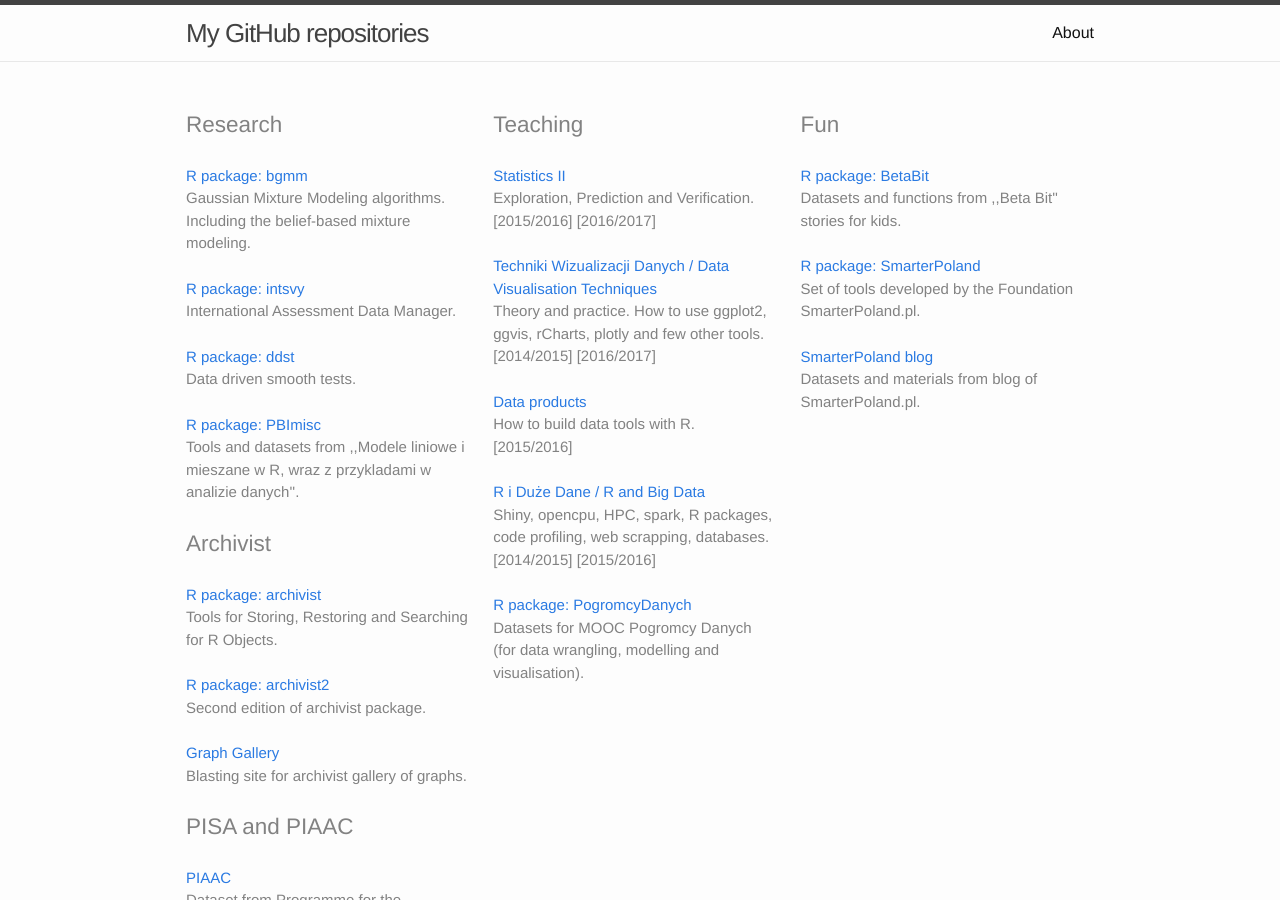
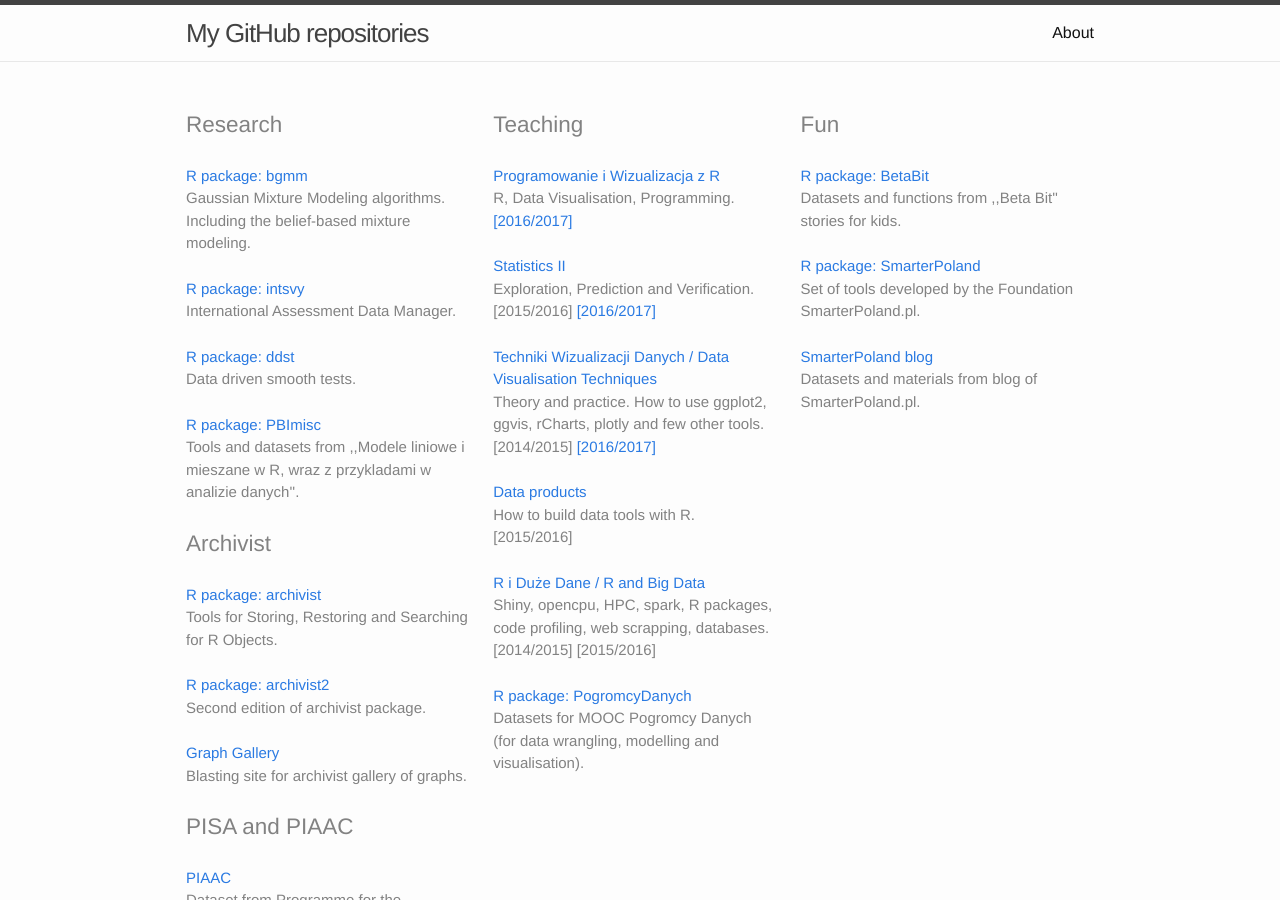
Before and after one commit to pbiecek/pbiecek-website-old, a Jekyll site: the page built from index.html, in a window 1280 px wide and 900 px high. Built offline with Jekyll 4.4.1, drawn with Linux system fonts in a browser that asks for light colours.

Commit message:
Update default.html

```diff
--- a/_layouts/default.html
+++ b/_layouts/default.html
@@ -61,12 +61,16 @@
       <div class="main-col main-col-2">
       	<h2>Teaching</h2>
         <p>
+        <a href="https://github.com/pbiecek/ProgramowanieWizualizacja/tree/master/MIMUW_2017">Programowanie i Wizualizacja z R</a><br/>
+        R, Data Visualisation, Programming. <a href="https://github.com/pbiecek/ProgramowanieWizualizacja/tree/master/MIMUW_2017">[2016/2017]</a>
+        </p>
+        <p>
         <a href="https://github.com/pbiecek/StatystykaII">Statistics II</a><br/>
-        Exploration, Prediction and Verification. [2015/2016] [2016/2017]
+        Exploration, Prediction and Verification. [2015/2016] <a href="https://github.com/pbiecek/StatystykaII/tree/master/MIMUW_2017">[2016/2017]</a>
         </p>
         <p>
         <a href="https://github.com/pbiecek/TechnikiWizualizacjiDanych">Techniki Wizualizacji Danych / Data Visualisation Techniques</a><br/>
-        Theory and practice. How to use ggplot2, ggvis, rCharts, plotly and few other tools. [2014/2015] [2016/2017]
+        Theory and practice. How to use ggplot2, ggvis, rCharts, plotly and few other tools. [2014/2015] <a href="https://github.com/pbiecek/TechnikiWizualizacjiDanych/tree/master/MINI_2016">[2016/2017]</a>
         </p>
         <p>
         <a href="https://github.com/pbiecek/DataProducts">Data products</a><br/>
```
